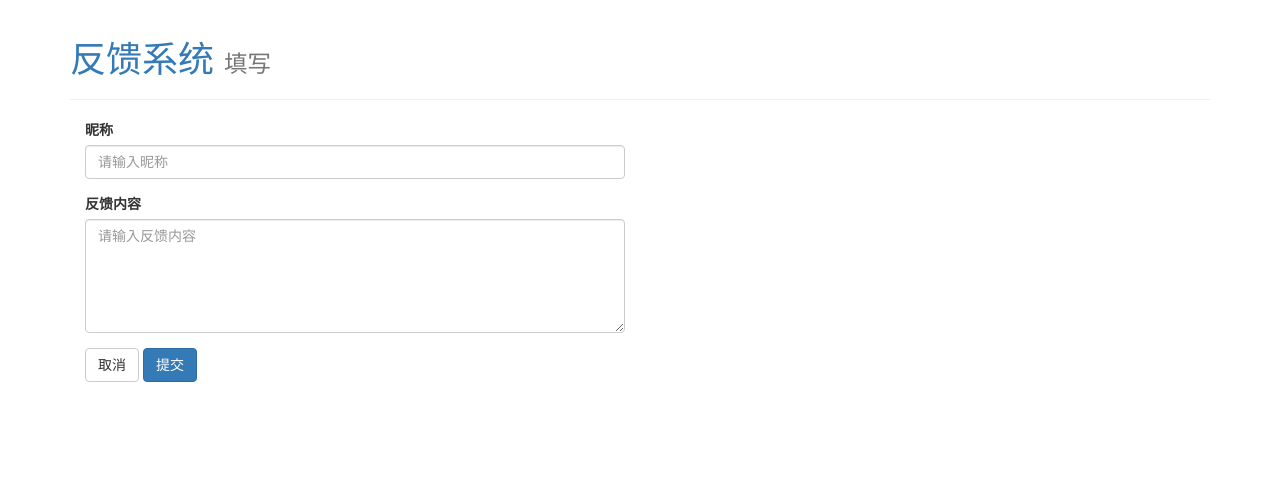
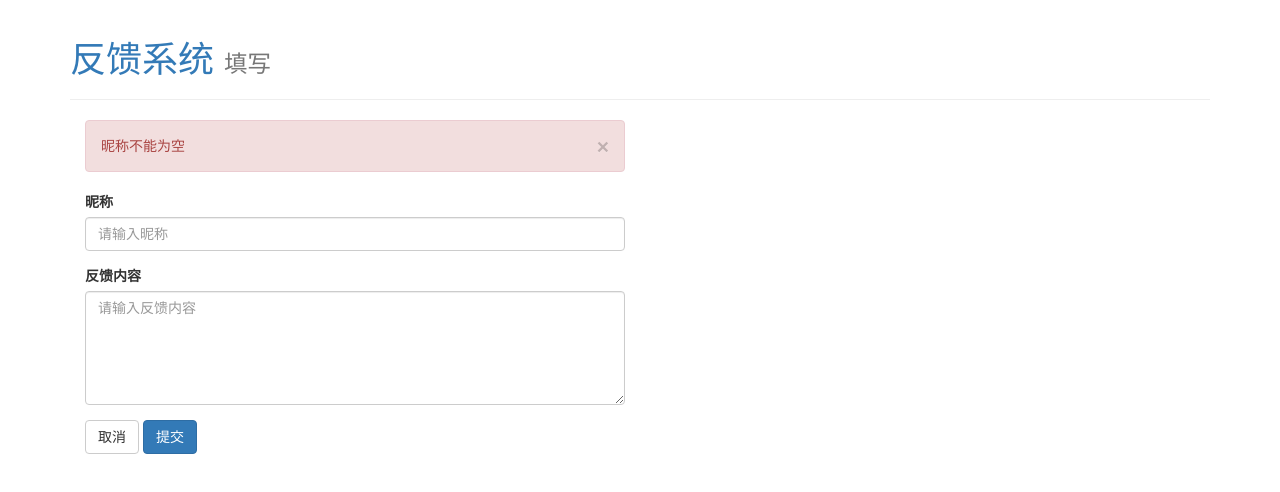
Before and after one commit to zhousg/node-feedback-static, a website: page views/publish.html in a window 1280 px wide. Drawn offline with nearby package versions, Linux system fonts and the light colour scheme.

Commit message:
添加错误提示

```diff
--- a/views/publish.html
+++ b/views/publish.html
@@ -16,6 +16,10 @@
         </h1>
     </div>
     <div class="col-md-6">
+		<div class="alert alert-danger" role="alert">
+            昵称不能为空
+            <button type="button" class="close" data-dismiss="alert"><span>&times;</span></button>
+        </div>
         <form autocomplete="off">
             <div class="form-group">
                 <label for="username">昵称</label>
```
